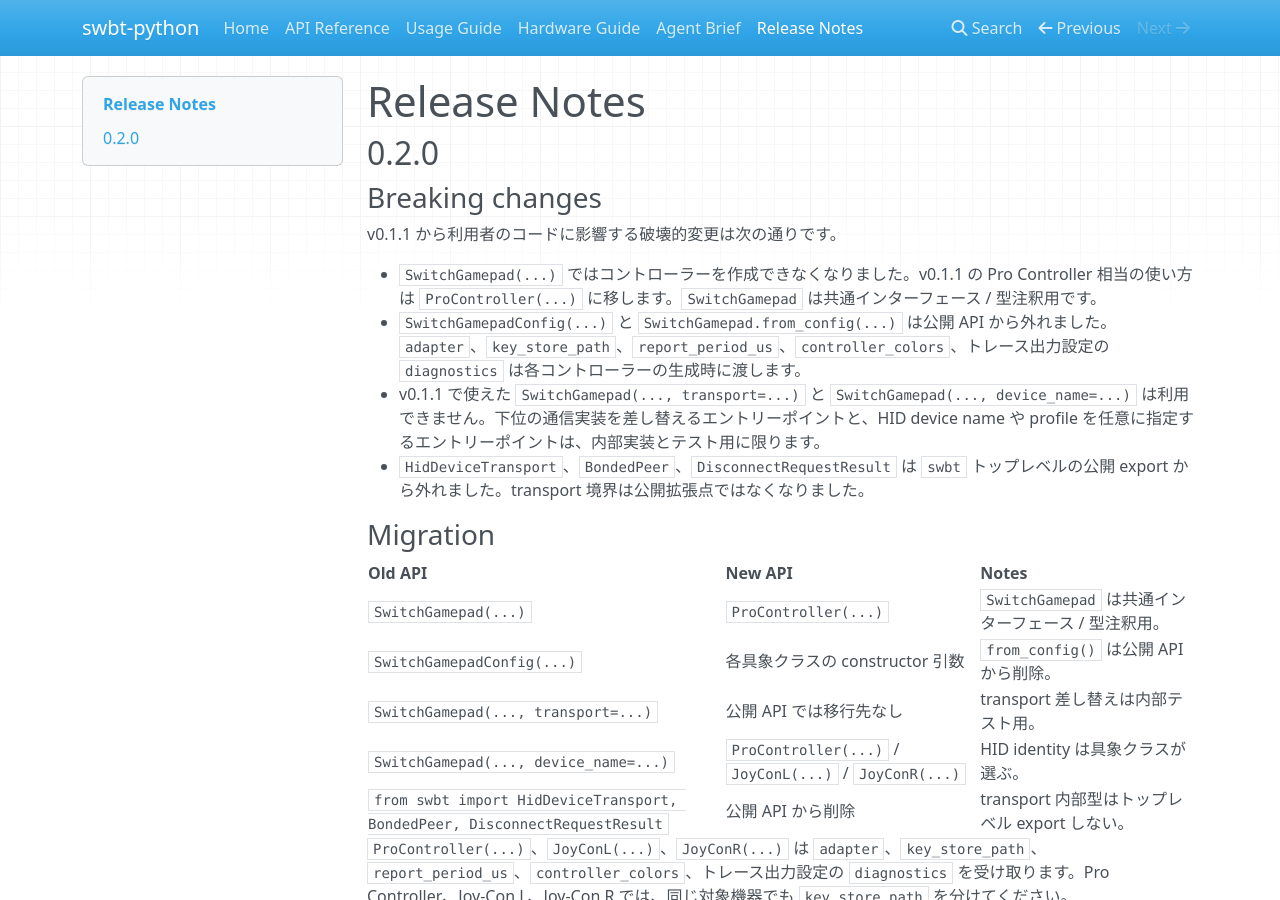
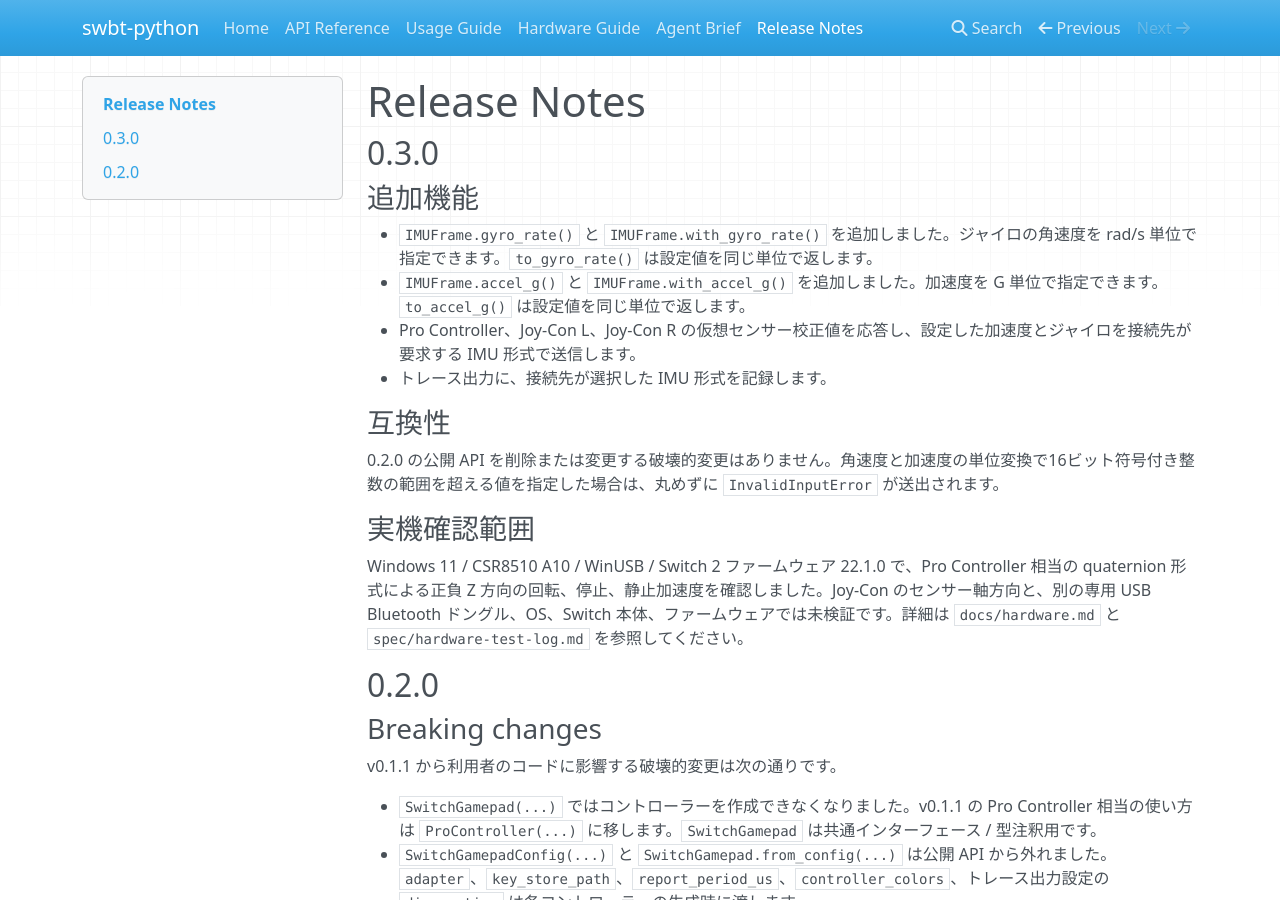
Before and after one commit to niart120/swbt-python, an MkDocs documentation site: the page built from docs/release-notes.md, in a window 1280 px wide and 900 px high. Built offline with MkDocs 1.6.1, drawn with Linux system fonts in a browser that asks for light colours; nearby versions of some CDN libraries.

Commit message:
chore(release): 0.3.0の公開準備を整える

```diff
--- a/docs/release-notes.md
+++ b/docs/release-notes.md
@@ -1,4 +1,21 @@
 # Release Notes
+
+## 0.3.0
+
+### 追加機能
+
+- `IMUFrame.gyro_rate()` と `IMUFrame.with_gyro_rate()` を追加しました。ジャイロの角速度を rad/s 単位で指定できます。`to_gyro_rate()` は設定値を同じ単位で返します。
+- `IMUFrame.accel_g()` と `IMUFrame.with_accel_g()` を追加しました。加速度を G 単位で指定できます。`to_accel_g()` は設定値を同じ単位で返します。
+- Pro Controller、Joy-Con L、Joy-Con R の仮想センサー校正値を応答し、設定した加速度とジャイロを接続先が要求する IMU 形式で送信します。
+- トレース出力に、接続先が選択した IMU 形式を記録します。
+
+### 互換性
+
+0.2.0 の公開 API を削除または変更する破壊的変更はありません。角速度と加速度の単位変換で16ビット符号付き整数の範囲を超える値を指定した場合は、丸めずに `InvalidInputError` が送出されます。
+
+### 実機確認範囲
+
+Windows 11 / CSR8510 A10 / WinUSB / Switch 2 ファームウェア 22.1.0 で、Pro Controller 相当の quaternion 形式による正負 Z 方向の回転、停止、静止加速度を確認しました。Joy-Con のセンサー軸方向と、別の専用 USB Bluetooth ドングル、OS、Switch 本体、ファームウェアでは未検証です。詳細は `docs/hardware.md` と `spec/hardware-test-log.md` を参照してください。
 
 ## 0.2.0
 
--- a/pyproject.toml
+++ b/pyproject.toml
@@ -1,6 +1,6 @@
 [project]
 name = "swbt-python"
-version = "0.2.0"
+version = "0.3.0"
 description = "Python library for presenting an NX-compatible virtual Bluetooth HID input device."
 readme = "README.md"
 authors = [
```
Also changed, not shown: 2 other files.
